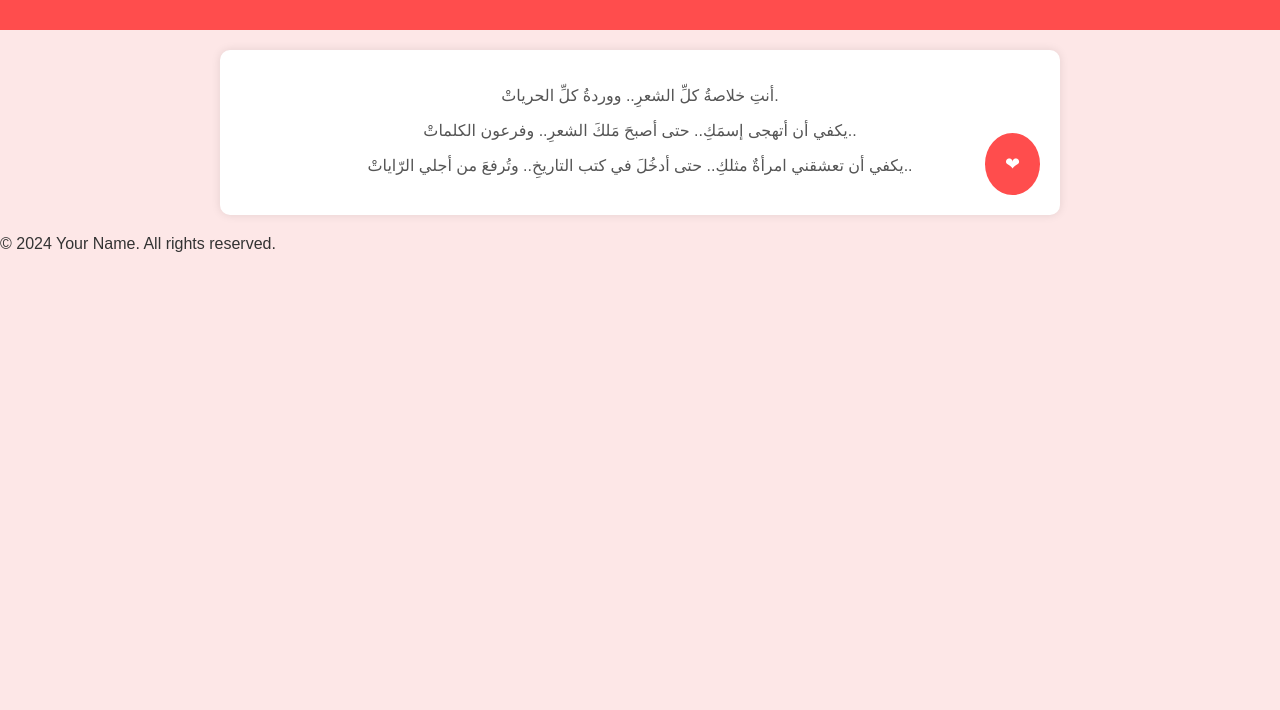
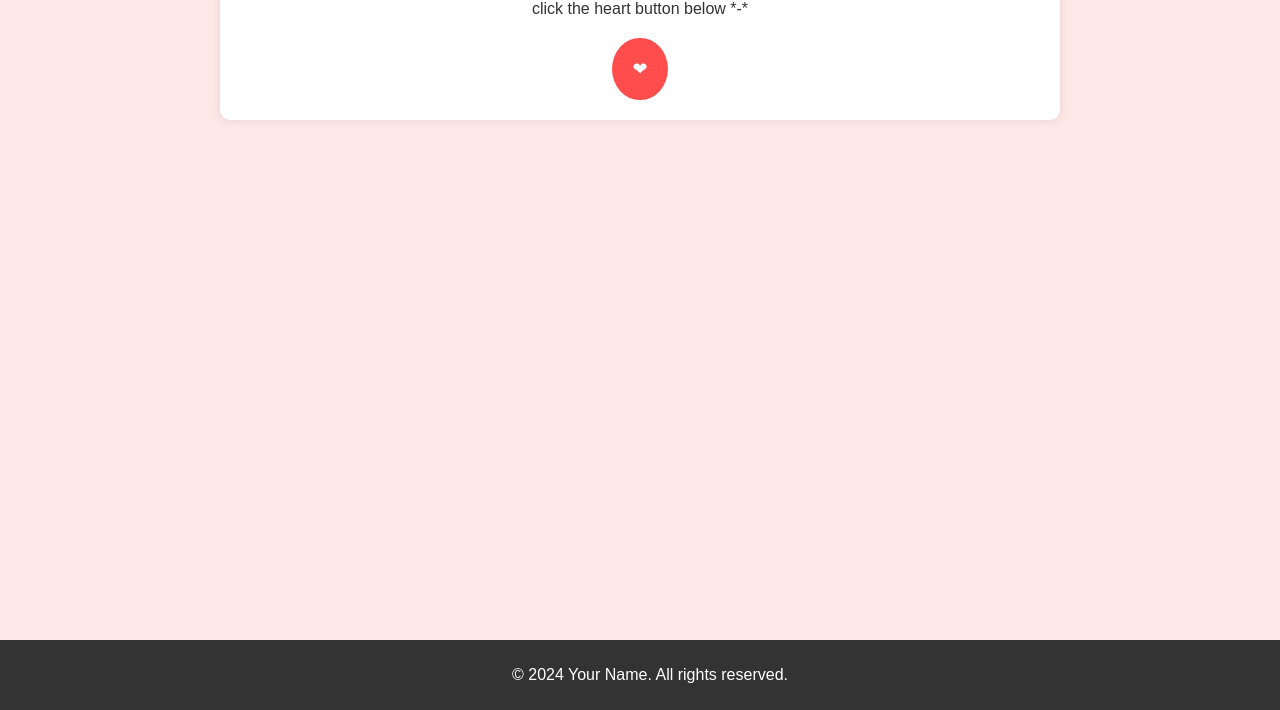
Before and after one commit to modrikh/didija.github.io, a plain HTML site: page index.html in a window 1280 px wide. Shown: the part 90-800 px from the top of the page. Drawn offline with Linux system fonts and the light colour scheme.

Commit message:
Add files via upload

```diff
--- a/index.html
+++ b/index.html
@@ -4,28 +4,23 @@
 <head>
     <meta charset="UTF-8">
     <meta name="viewport" content="width=device-width, initial-scale=1.0">
-    <title>Valentine's Day</title>
-    <link rel="stylesheet" href="styles.css">
+    <title>Hey Baby</title>
+    <link rel="stylesheet" href="firstPageStyles.css">
 </head>
 
 <body>
-    <header>
-        <h1>Valentine's Day</h1>
-    </header>
-
     <main>
         <section class="content">
-            <p>أنتِ خلاصةُ كلِّ الشعرِ.. ووردةُ كلِّ الحرياتْ.</p>
-            <p>يكفي أن أتهجى إسمَكِ.. حتى أصبحَ مَلكَ الشعرِ.. وفرعون الكلماتْ..</p>
-            <p>يكفي أن تعشقني امرأةٌ مثلكِ.. حتى أدخُلَ في كتب التاريخِ.. وتُرفعَ من أجلي الرّاياتْ..</p>
+            <p>Hey baby,</p>
+            <p>click the heart button below *-*</p>
         </section>
 
         <div class="button-container">
-            <button class="heartButton" onclick="location.href='apology.html'">❤</button>
+            <button class="heartButton" onclick="location.href='poem.html'">❤</button>
         </div>
     </main>
 
-    <footer>
+    <footer class="footer">
         <p>© 2024 Your Name. All rights reserved.</p>
     </footer>
 </body>
```
Also changed, not shown: poem.html (added, +33 -0 lines).
